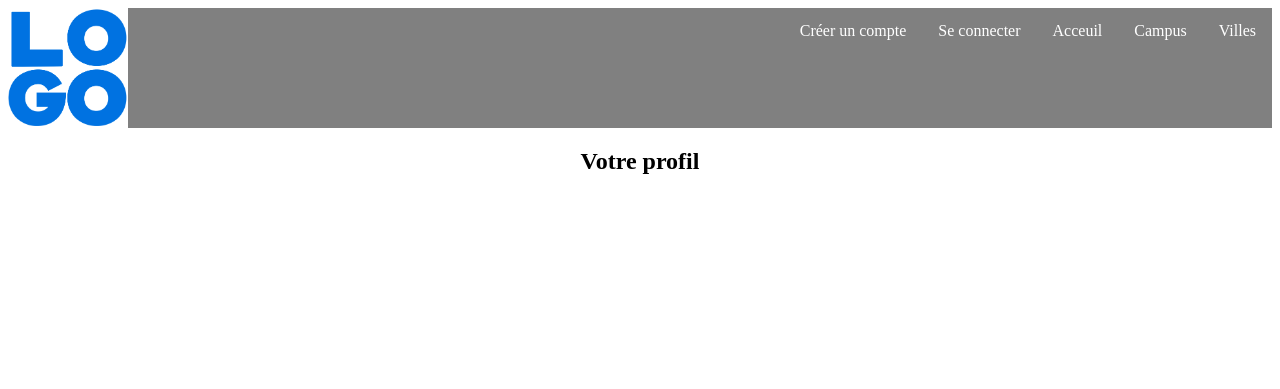
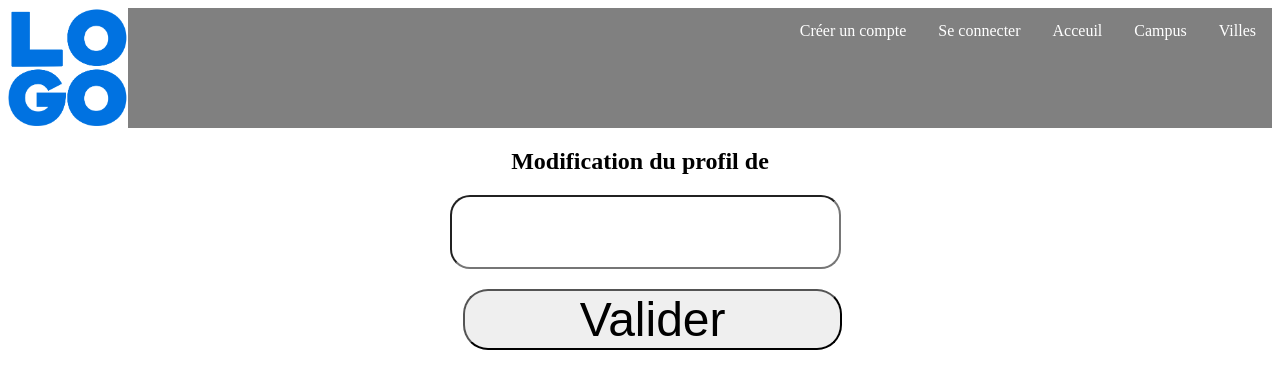
Before and after one commit to Jbb29950/SortieENI, a Symfony app: template templates/utilisateur/modificationProfil.html.twig in a window 1280 px wide. Shown: the top 389 px of the page. Run offline with Twig, Linux system fonts and the light colour scheme; the template is opened without the code that fills it: most values are stand-ins (such as "Sample title", 1, 10 or a date in 2020); form fields are guessed from the names that the template uses; some libraries are stand-ins or nearby versions.

Commit message:
creation dossier

```diff
--- a/templates/utilisateur/editionProfil.html.twig
+++ b/templates/utilisateur/editionProfil.html.twig
@@ -15,7 +15,7 @@
                        {% if app.user.pseudo %}
                    <h2>Votre pseudo : {{ app.user.pseudo }}</h2>
                         {% endif %}
-                       <button class="modifier_profil"  href="#">Modifier votre profil</button>
+                       <a class="btn btn-success" href="{{ path('modifier_profil') }}" >Modifier votre profil</a>
                    </div>
                {% endif %}
     </section>
--- a/templates/utilisateur/modificationProfil.html.twig
+++ b/templates/utilisateur/modificationProfil.html.twig
@@ -4,19 +4,13 @@
 
 
     <section class="container_profil">
-        <h1 class="titre_profil">Votre profil</h1>
-        {% if app.user %}
-            <div class="profil">
-                <h2>Votre nom : {{ app.user.nom }}</h2>
-                <h2>Votre prénom : {{ app.user.prenom}}</h2>
-                <h2>Votre telephone : {{ app.user.telephone }}</h2>
-                <h2>Votre email : {{ app.user.email }}</h2>
-                <h2>Votre campus : {{ app.user.campus.nom }}</h2>
-                {% if app.user.pseudo %}
-                    <h2>Votre pseudo : {{ app.user.pseudo }}</h2>
-                {% endif %}
-                <button class="modifier_profil"  href="#">Modifier votre profil</button>
+        <h1 class="titre_profil">Modification du profil de {{ app.user.nom }} {{ app.user.prenom }}</h1>
+        {{ form_start(modifierProfil) }}
+        {{ form_widget(modifierProfil) }}
+            <div>
+        <button type="submit">Valider</button>
             </div>
-        {% endif %}
+        {{ form_end(modifierProfil) }}
     </section>
+
 {% endblock %}
```
Also changed, not shown: src/Controller/UtilisateurController.php (+28 -8 lines), src/Form/UpdateProfileType.php (added, +38 -0 lines).
